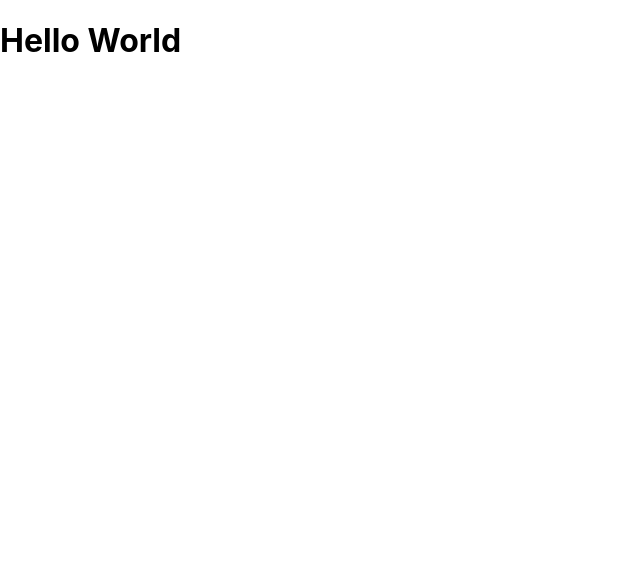
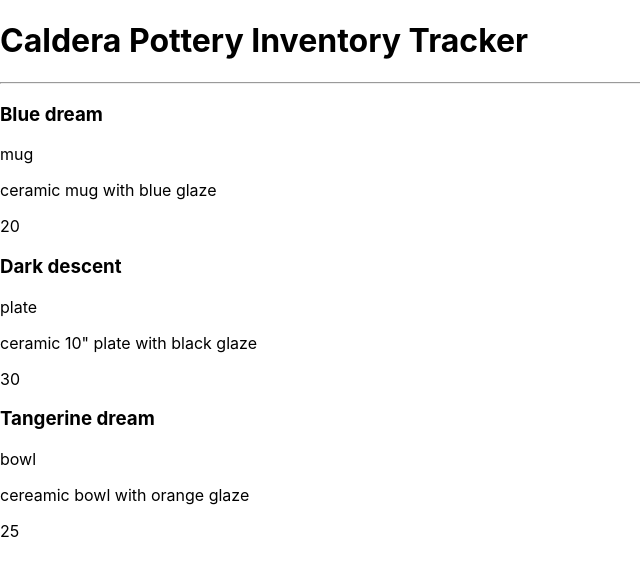
Before and after one commit to meganmckissack/caldera-pottery-inventory, a React (Create React App) app: page / in a window 1280 px wide. Shown: the top 576 px of the page, without its empty margins (0-640 px from the left). Built offline with nearby package versions, Linux system fonts and the light colour scheme.

Commit message:
create item and list components with placeholder data

```diff
--- a/src/components/App.js
+++ b/src/components/App.js
@@ -1,10 +1,12 @@
 import React from 'react';
-
+import Header from './Header';
+import PotteryList from './PotteryList';
 
 function App() {
   return (
    <React.Fragment>
-    <h1>Hello World</h1>
+    <Header />
+    <PotteryList />
    </React.Fragment>
   );
 }
--- /dev/null
+++ b/src/components/Header.js
@@ -0,0 +1,12 @@
+import React from "react";
+
+function Header() {
+  return (
+    <React.Fragment>
+      <h1>Caldera Pottery Inventory Tracker</h1>
+      <hr />
+    </React.Fragment>
+  );
+}
+
+export default Header;
--- /dev/null
+++ b/src/components/Pottery.js
@@ -0,0 +1,23 @@
+import React from "react";
+import PropTypes from "prop-types";
+
+function Pottery(props) {
+  return (
+    <React.Fragment>
+      {/* <img src={props.img} width="15%" height="15%" alt="ceramic cup" /> */}
+      <h3>{props.name}</h3>
+      <p>{props.type}</p>
+      <p>{props.description}</p>
+      <p>{props.price}</p>
+    </React.Fragment>
+  )
+}
+
+Pottery.propTypes = {
+  name: PropTypes.string,
+  type: PropTypes.string,
+  description: PropTypes.string,
+  price: PropTypes.number
+}
+
+export default Pottery;
--- /dev/null
+++ b/src/components/PotteryList.js
@@ -0,0 +1,45 @@
+import React from "react";
+import Pottery from "./Pottery";
+import PropTypes from "prop-types";
+
+const potteryData = [
+  {
+    name: "Blue dream",
+    type: "mug",
+    description: "ceramic mug with blue glaze",
+    price: 20
+  },
+  {
+    name: "Dark descent",
+    type: "plate",
+    description: 'ceramic 10" plate with black glaze',
+    price: 30
+  },
+  {
+    name: "Tangerine dream",
+    type: "bowl",
+    description: "cereamic bowl with orange glaze",
+    price: 25
+  },
+]
+
+function PotteryList() {
+  return (
+    <React.Fragment>
+      {potteryData.map((pottery, index) =>
+        <Pottery
+          name={pottery.name}
+          type={pottery.type}
+          description={pottery.description}
+          price={pottery.price}
+        />
+      )}
+    </React.Fragment>
+  )
+}
+
+PotteryList.propTypes = {
+  potteryList: PropTypes.array,
+}
+
+export default PotteryList;
```
